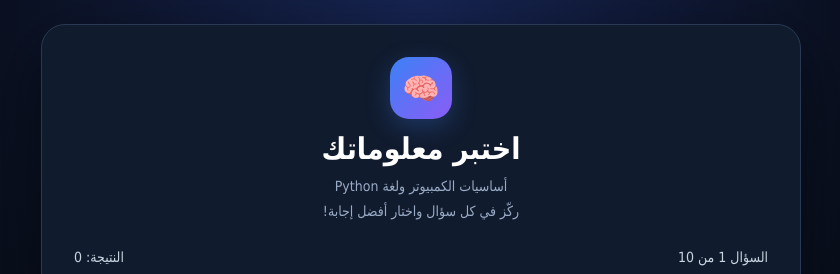
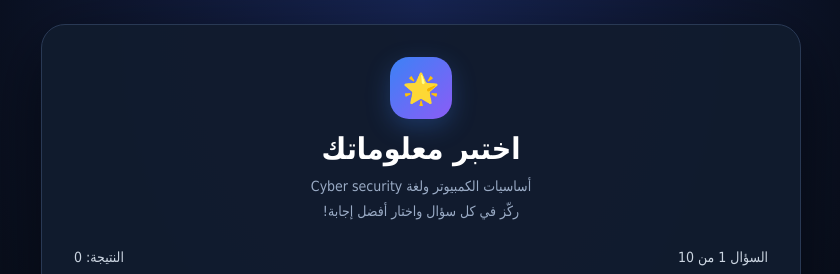
Before and after one commit to boda68676-cyber/Quiz-cyber-security, a plain HTML site: page index.html in a window 1280 px wide. Shown: the top 274 px of the page, without its empty margins (219-1059 px from the left). Drawn offline with Linux system fonts and the light colour scheme.

Commit message:
Quiz-cyber security

```diff
--- a/index.html
+++ b/index.html
@@ -95,10 +95,10 @@ h1{font-size:clamp(23px,5vw,30px);margin:0 0 8px;color:#fff}
 
 <main class="quiz" id="quiz">
   <header class="brand">
-    <div class="brand-icon">🧠</div>
+    <div class="brand-icon">🌟</div>
     <h1>اختبر معلوماتك</h1>
     <p class="subtitle">
-      أساسيات الكمبيوتر ولغة Python<br>
+      أساسيات الكمبيوتر ولغة Cyber security<br>
       ركّز في كل سؤال واختار أفضل إجابة!
     </p>
   </header>
```
